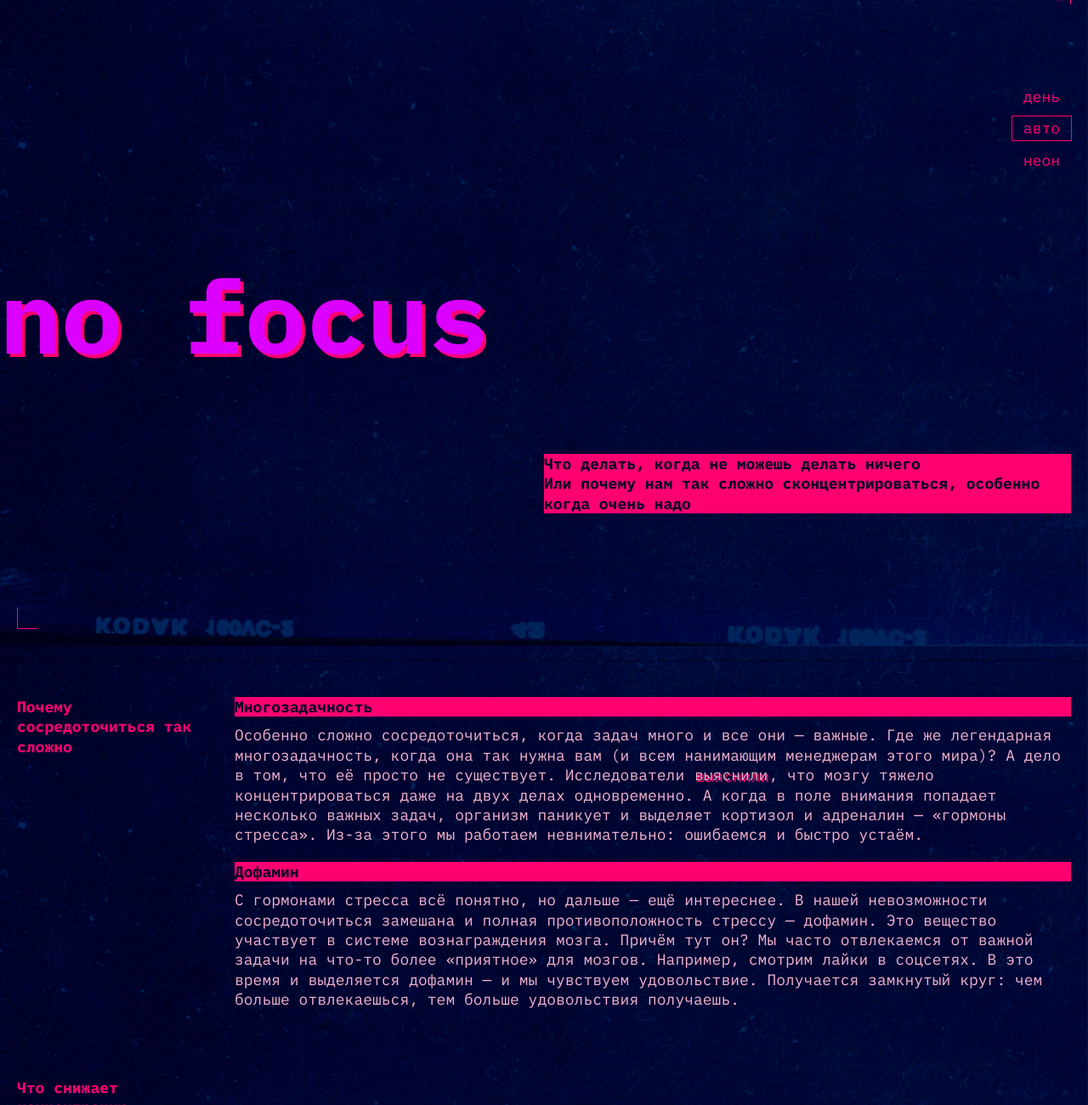
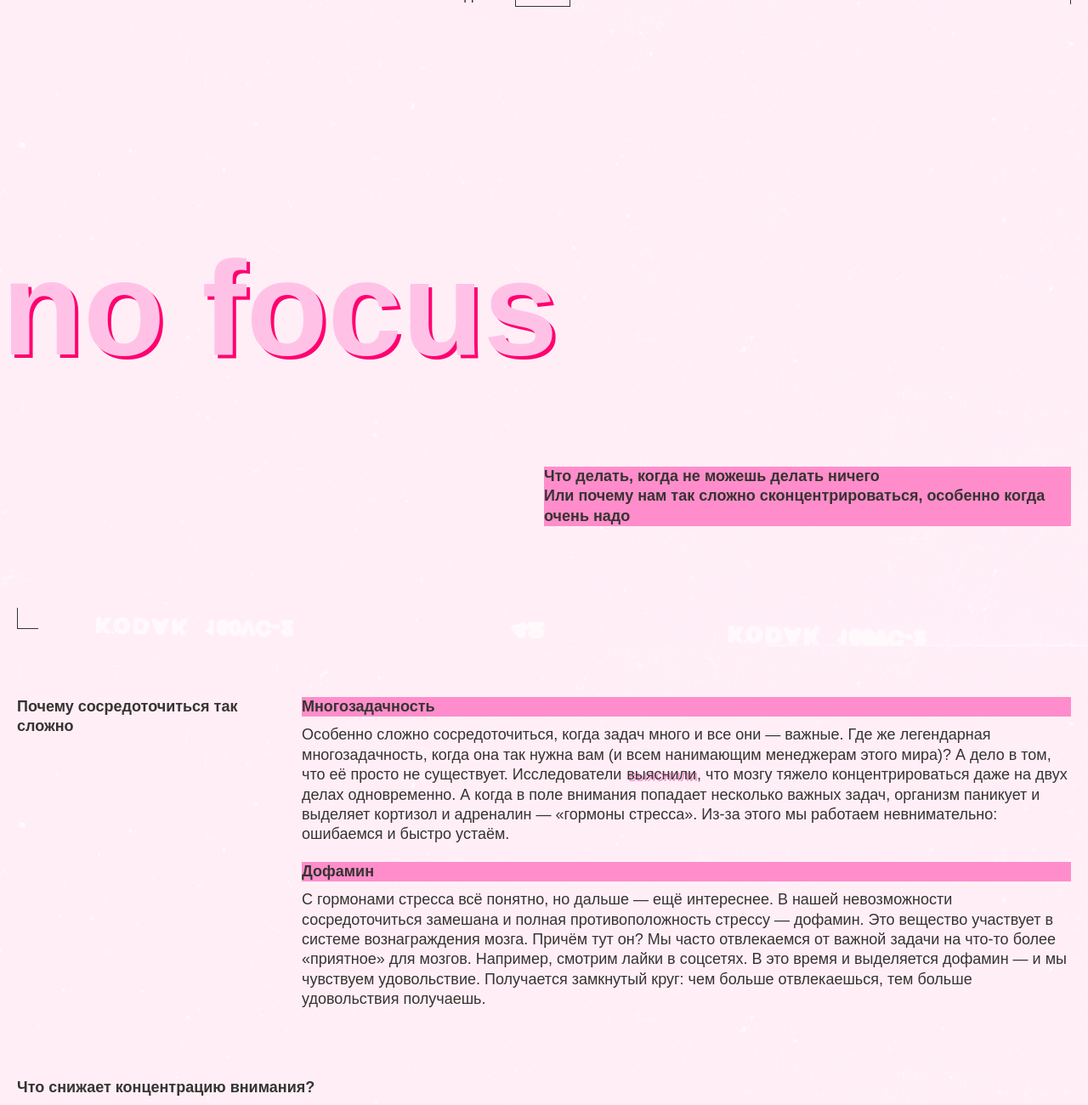
Before and after one commit to Kadokan69/slozhno-sosredotochitsya, a website: page index.html in a window 1280 px wide. Shown: the part 40-1340 px from the top of the page at 85% size. Drawn offline with Linux system fonts and the light colour scheme; a web font is replaced by a local one.

Commit message:
Доработана ПК версия, доработан переключатель тем

```diff
--- a/fonts/fonts.css
+++ b/fonts/fonts.css
@@ -1,13 +1,13 @@
 @font-face {
   font-family: 'IBM Plex mono';
-  src: url(./IBMPlexMono-Regular.woff) format('woff');
+  src: url(../IBMPlexMono-Regular.woff) format('woff');
   font-weight: normal;
   font-display: swap;
 }
 
 @font-face {
   font-family: 'IBM Plex mono';
-  src: url(./IBMPlexMono-Bold.woff) format('woff');
+  src: url(../IBMPlexMono-Bold.woff) format('woff');
   font-weight: bold;
   font-display: swap;
 }
--- a/index.html
+++ b/index.html
@@ -5,14 +5,15 @@
     <meta http-equiv="X-UA-Compatible" content="IE=edge" />
     <meta name="viewport" content="width=device-width, initial-scale=1.0" />
     <meta name="color-scheme" content="dark light" />
-    <link rel="stylesheet" href="/styles/globals.css" />
-    <link rel="stylesheet" href="/fonts/fonts.css" />
-    <link rel="stylesheet" href="/styles/variables.css" />
-    <link rel="stylesheet" href="/styles/style.css" />
-    <link rel="stylesheet" href="/styles/light.css" />
-    <link rel="icon" href="/images/favicon.ico" sizes="any" />
-    <link rel="icon" href="/images/favicon.svg" type="image/svg+xml" />
-    <link rel="apple-touch-icon" href="/images/mobile-icon.png" />
+    <link rel="stylesheet" href="./fonts/fonts.css" />
+    <link rel="stylesheet" href="./styles/globals.css" />
+    <link rel="stylesheet" href="./styles/variables.css" />
+    <link rel="stylesheet" href="./styles/style.css" />
+    <link rel="stylesheet" href="./styles/dark.css" />
+    <link rel="stylesheet" href="./styles/light.css" />
+    <link rel="icon" href="./images/favicon.ico" sizes="any" />
+    <link rel="icon" href="./images/favicon.svg" type="image/svg+xml" />
+    <link rel="apple-touch-icon" href="./images/mobile-icon.png" />
     <title>Сложно сосредоточиться</title>
   </head>
   <body class="page">
@@ -60,11 +61,16 @@
             важные. Где же легендарная многозадачность, когда она так нужна вам
             (и всем нанимающим менеджерам этого мира)? А дело в том, что её
             просто не существует. Исследователи
-            <a href="#" target="_blank" class="link">выяснили</a>, что мозгу
-            тяжело концентрироваться даже на двух делах одновременно. А когда в
-            поле внимания попадает несколько важных задач, организм паникует и
-            выделяет кортизол и адреналин — «гормоны стресса». Из-за этого мы
-            работаем невнимательно: ошибаемся и быстро устаём.
+            <a
+              href="https://dana.org/article/multicosts-of-multitasking/"
+              target="_blank"
+              class="link"
+              >выяснили</a
+            >, что мозгу тяжело концентрироваться даже на двух делах
+            одновременно. А когда в поле внимания попадает несколько важных
+            задач, организм паникует и выделяет кортизол и адреналин — «гормоны
+            стресса». Из-за этого мы работаем невнимательно: ошибаемся и быстро
+            устаём.
           </p>
         </article>
         <article>
@@ -155,9 +161,13 @@
             <h4 class="title-decor font-weight-normal">Прогуляйтесь</h4>
             <p class="text-decor">
               Или даже пробегитесь. Лучше найти парк или лес: один эксперимент
-              <a href="#" target="_blank" class="link">показал</a>, что
-              созерцание природы повышает концентрацию, в то время как после
-              просмотра городских пейзажей она наоборот понижается. Можно
+              <a
+                href="https://www.sciencedirect.com/science/article/abs/pii/S0272494415000328"
+                target="_blank"
+                class="link"
+                >показал</a
+              >, что созерцание природы повышает концентрацию, в то время как
+              после просмотра городских пейзажей она наоборот понижается. Можно
               совместить прогулку с физическими упражнениями или бегом — так в
               мозг поступит ещё больше кислорода и он будет лучше работать. Но и
               простая двадцатиминутная прогулка — тоже отличный вариант.
@@ -187,31 +197,31 @@
         <h3 class="title-decor">А можно в картинках?</h3>
         <div class="section__images-items">
           <img
-            src="/images/sunset.png"
+            src="./images/sunset.png"
             alt="Рисунок заката"
             class="section__images-item images-item--1"
             loading="lazy"
           />
           <img
-            src="/images/ice-cream.png"
+            src="./images/ice-cream.png"
             alt="Рисунок мороженого с милыми мордочками"
             class="section__images-item images-item--2"
             loading="lazy"
           />
           <img
-            src="/images/tape.png"
+            src="./images/tape.png"
             alt="Рисунок аудиокассеты"
             class="section__images-item images-item--3"
             loading="lazy"
           />
           <img
-            src="/images/books.png"
+            src="./images/books.png"
             alt="Рисунок книг"
             class="section__images-item images-item--4"
             loading="lazy"
           />
           <img
-            src="/images/street.png"
+            src="./images/street.png"
             alt="Рисунок улицы"
             class="section__images-item images-item--5"
             loading="lazy"
--- a/styles/dark.css
+++ b/styles/dark.css
@@ -1,12 +1,34 @@
-/*
-  Специально для тёмной темы при наличии класса,
-  здесь окажутся стили, которые нужно переопределить принудительно,
-  переключая тему
-*/
+@media (prefers-color-scheme: dark) {
+
+  :root {
+    --accent-color: #ff0070;
+    --background-color: #000028;
+    --title-color: #db00ff;
+    --main-text-color: #f1b2ce;
+    --page-background-image: url(/images/cover-image-dark.png);
+    --display-decorated-text: block;
+    --decorated-zone-color: #ff0070;
+    --title-decor-color: #000028;
+    --section-title-color: #ff0070;
+    --menu-button-color: #ff0070;
+    --menu-button-hover-color: rgb(255 0 112 / 0.4);
+  }
+}
 
 .page.theme_dark {
   /* сохраните этот селектор в приведённом виде.
     Так стили написанные ниже будут иметь больший вес,
     чем стили в медиазапросе предпочтений пользователя
   */
+  --accent-color: #ff0070;
+  --background-color: #000028;
+  --title-color: #db00ff;
+  --main-text-color: #f1b2ce;
+  --page-background-image: url(/images/cover-image-dark.png);
+  --display-decorated-text: block;
+  --decorated-zone-color: #ff0070;
+  --title-decor-color: #000028;
+  --section-title-color: #ff0070;
+  --menu-button-color: #ff0070;
+  --menu-button-hover-color: rgb(255 0 112 / 0.4);
 }
--- a/styles/light.css
+++ b/styles/light.css
@@ -1,12 +1,34 @@
-/*
-  Специально для светлой темы при наличии класса.
-  Здесь окажутся стили, которые нужно переопределить принудительно,
-  переключая тему
-*/
+@media (prefers-color-scheme: light) {
+
+  :root {
+    --accent-color: #ff8dcb;
+    --background-color: #fff1f7;
+    --title-color: #ffc2e6;
+    --main-text-color: #353430;
+    --page-background-image: url(/images/cover-image-light.png);
+    --display-decorated-text: none;
+    --decorated-zone-color: #353430;
+    --title-decor-color: #353430;
+    --section-title-color: #353430;
+    --menu-button-color: #353430;
+    --menu-button-hover-color: rgb(50 49 45 / 0.4);
+  }
+}
 
 .page.theme_light {
   /* сохраните этот селектор в приведённом виде.
     Так стили написанные ниже будут иметь больший вес,
     чем стили в медиазапросе предпочтений пользователя
   */
+  --accent-color: #ff8dcb;
+  --background-color: #fff1f7;
+  --title-color: #ffc2e6;
+  --main-text-color: #353430;
+  --page-background-image: url(/images/cover-image-light.png);
+  --display-decorated-text: none;
+  --decorated-zone-color: #353430;
+  --title-decor-color: #353430;
+  --section-title-color: #353430;
+  --menu-button-color: #353430;
+  --menu-button-hover-color: rgb(50 49 45 / 0.4);
 }
--- a/styles/style.css
+++ b/styles/style.css
@@ -2,9 +2,8 @@
 
 .page {
   /* сохраните в разметке и стилях класс page. На его основе работает скрипт. */
-
   background-color: var(--background-color);
-  background-image: url(/images/cover-image-dark.png);
+  background-image: var(--page-background-image);
   background-position: center;
   background-repeat: no-repeat;
   background-size: cover;
@@ -16,7 +15,7 @@
 .footer {
   display: grid;
   min-block-size: calc(100vh - 20px);
-  grid-template-rows: 1fr 30% 1fr;
+  grid-template-rows: 224px 30.5% 1fr;
 }
 
 .header__theme-menu {
@@ -27,27 +26,27 @@
 
 .header__theme-menu-list {
   display: grid;
-  gap: 10px;
+  gap: 8px;
 }
 
 .header__theme-menu-button {
-  color: var(--accent-color);
+  color: var(--menu-button-color);
   text-transform: lowercase;
   padding: 1px 12px;
-  font-size: 18px;
   cursor: pointer;
 }
 
 .header__theme-menu-button_active {
-  outline: 1px solid var(--accent-color);
+  outline: 1px solid var(--menu-button-color);
   pointer-events: none;
 }
 
 .title {
   font-size: clamp(7.25rem, 7.0115rem + 1.0178vw, 7.5rem);
   color: var(--title-color);
-  text-shadow: 4px 4px 0 var(--accent-color);
+  text-shadow: 4px 4px 0 #ff0070;
   line-height: 83.5%;
+  align-self: end;
 }
 
 .header__decription {
@@ -56,7 +55,7 @@
 }
 
 .title-decor {
-  color: var(--background-color);
+  color: var(--title-decor-color);
   background-color: var(--accent-color);
   font-size: 1em;
 }
@@ -68,7 +67,9 @@
 
 .header__decorated-text_theme-dark {
   position: absolute;
-  inset-inline-end: 28px;
+  inset-inline-end: 29px;
+  inset-block-start: 1px;
+  display: var(--display-decorated-text);
 }
 
 .header__decorated-text_theme-dark::before {
@@ -102,14 +103,14 @@
 }
 
 .decorated-zone::before {
-  border-block-start: 1px solid var(--accent-color);
-  border-inline-end: 1px solid var(--accent-color);
+  border-block-start: 1px solid var(--decorated-zone-color);
+  border-inline-end: 1px solid var(--decorated-zone-color);
   inset-inline-end: 0;
 }
 
 .decorated-zone::after {
-  border-block-end: 1px solid var(--accent-color);
-  border-inline-start: 1px solid var(--accent-color);
+  border-block-end: 1px solid var(--decorated-zone-color);
+  border-inline-start: 1px solid var(--decorated-zone-color);
   inset-block-end: 0;
 }
 
@@ -127,7 +128,7 @@
 }
 
 .section__text-title {
-  color: var(--accent-color);
+  color: var(--section-title-color);
   font-size: 1em;
 }
 
@@ -157,11 +158,10 @@
 }
 
 .footer__title {
-  text-shadow: 2px 2px 0 var(--accent-color);
-  display: grid;
-  align-items: center;
+  text-shadow: 2px 2px 0 #ff0070;
+  align-self: center;
   text-align: center;
-  grid-row: span 3;
+  grid-row: 2;
 }
 
 .link {
@@ -178,11 +178,11 @@
 }
 
 .header__theme-menu-button:hover {
-  outline: 1px solid var(--accent-color);
+  outline: 1px solid var(--menu-button-hover-color);
 }
 
 .header__theme-menu-button:focus-visible {
-  border-block-end-color: var(--accent-color);
+  border-block-end-color: var(--menu-button-color);
 }
 
 @media (min-width: 700px) {
@@ -194,12 +194,13 @@
   .header,
   .footer {
     min-block-size: calc(100vh - 40px);
-    grid-template-rows: 1fr 10% 1fr;
+    grid-template-rows: 440px 10.5% 1fr;
   }
 
   .title {
     position: relative;
-    inset-inline-start: -20px;
+    inset-inline-start: -18px;
+    font-size: clamp(7.5rem, 0.5625rem + 14.4531vw, 9.8125rem);
   }
 
   .header__decription {
@@ -265,3 +266,35 @@
     inset-inline-start: 0;
   }
 }
+
+@media (min-width: 1000px) {
+
+  .header__theme-menu {
+    justify-items: center;
+    align-items: start;
+  }
+
+  .header__theme-menu-list {
+    grid-template-columns: repeat(3, 1fr);
+  }
+
+  .header,
+  .footer {
+    grid-template-rows: 1fr 18% 1fr;
+  }
+
+  .section__text-three,
+  .section__text-first {
+    grid-template-columns: 315px 1fr;
+  }
+
+  .section__text-two {
+    grid-template-columns: repeat(3, 1fr);
+  }
+
+  .section__text-two .section__text-title {
+    grid-column: span 3;
+    max-inline-size: 30%;
+    inline-size: 100%;
+  }
+}
--- a/styles/variables.css
+++ b/styles/variables.css
@@ -8,4 +8,11 @@
   --background-color: #000028;
   --title-color: #db00ff;
   --main-text-color: #f1b2ce;
+  --page-background-image: url(/images/cover-image-dark.png);
+  --display-decorated-text: block;
+  --decorated-zone-color: #ff0070;
+  --title-decor-color: #000028;
+  --section-title-color: #ff0070;
+  --menu-button-color: #ff0070;
+  --menu-button-hover-color: rgb(255 0 112 / 0.4);
 }
```
